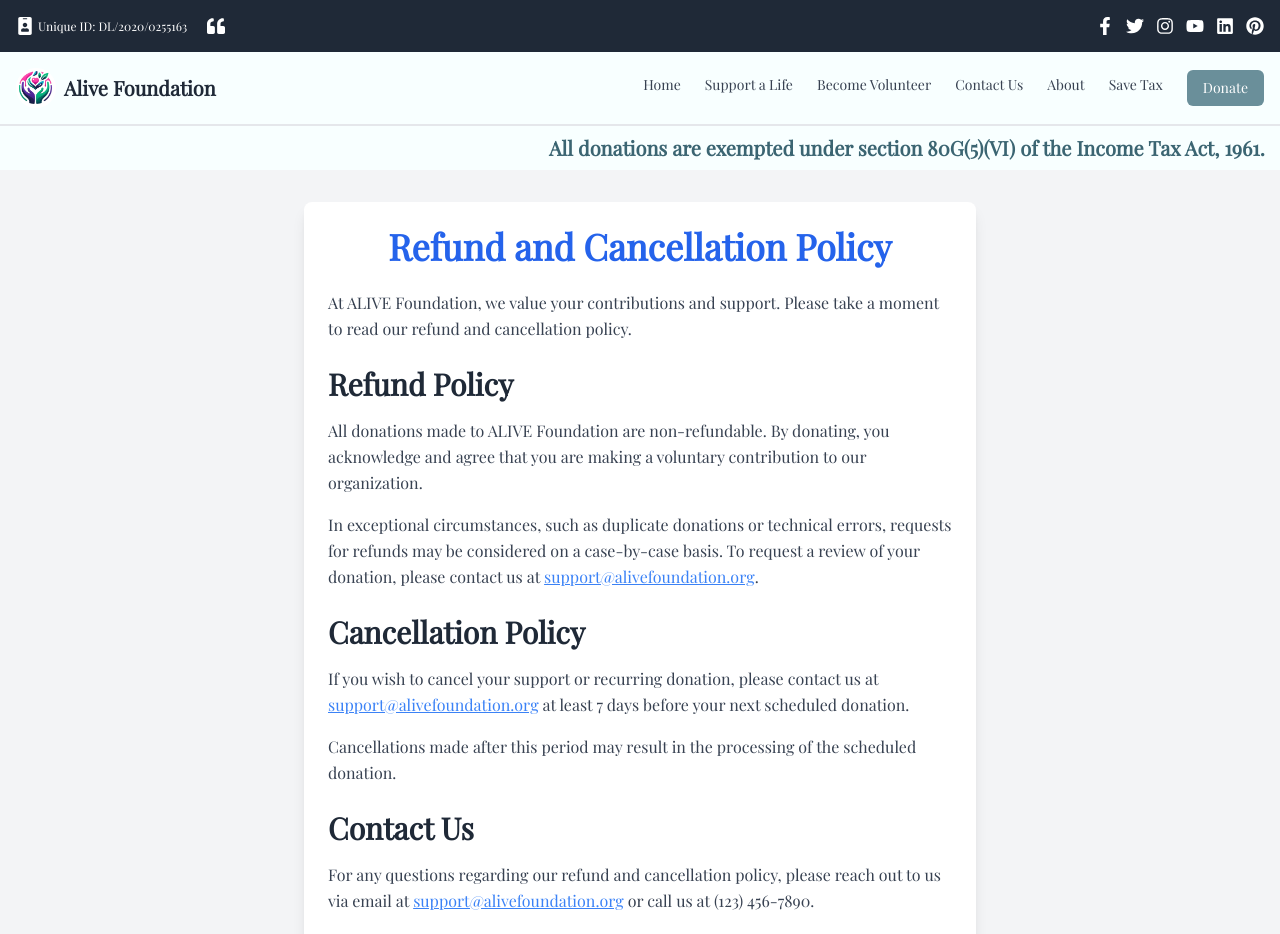
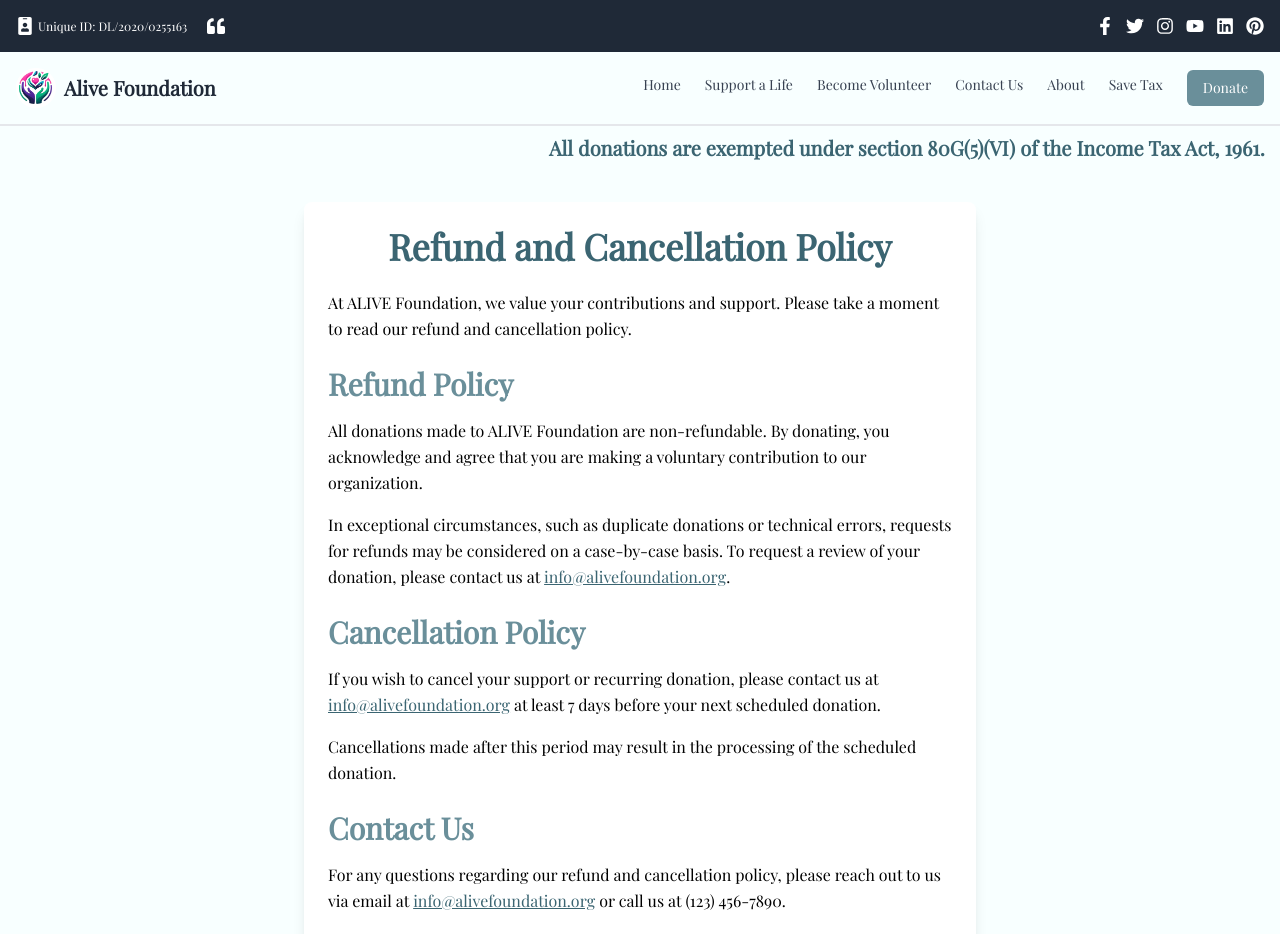
Before and after one commit to prabalgupta2411/alive-foundation, a React (Create React App) app in the folder frontend/: page /refund-cancellation-policy in a window 1280 px wide. Shown: the top 934 px of the page. Built offline with nearby package versions, Linux system fonts and the light colour scheme; a web font is replaced by a local one.

Commit message:
deleted:    frontend/src/pages/InitiativePage.js 	modified:   frontend/src/pages/PrivacyPolicy.js 	modified:   frontend/src/pages/RefundCancellationPolicy.js 	modified:   frontend/src/pages/TermsOfUse.js

```diff
--- a/frontend/src/pages/PrivacyPolicy.js
+++ b/frontend/src/pages/PrivacyPolicy.js
@@ -5,14 +5,14 @@
   return (
     <div className="bg-gray-100 min-h-screen flex flex-col justify-center py-8 px-4">
       <div className="max-w-2xl mx-auto bg-white rounded-lg shadow-lg p-6">
-        <h1 className="text-4xl font-bold text-center text-blue-600 mb-6">Privacy Policy</h1>
+        <h1 className="text-4xl font-bold text-center text-[#3b6572] mb-6">Privacy Policy</h1>
 
-        <p className="mb-6 text-gray-700 leading-relaxed">
+        <p className="mb-6 text-black-700 leading-relaxed">
           ALIVE FOUNDATION is committed to the ethical collection, retention, and use of information on this site www.alivefoundation.in (‘Site’) that you provide to us about yourself (‘Personal Information’).
         </p>
 
-        <h2 className="text-3xl font-semibold text-gray-800 mt-6 mb-4">Your Personal Information</h2>
-        <ul className="list-disc ml-5 mb-6 text-gray-700">
+        <h2 className="text-3xl font-semibold text-[#6a8f9a] mt-6 mb-4">Your Personal Information</h2>
+        <ul className="list-disc ml-5 mb-6 text-black-700">
           <li>Name</li>
           <li>Age</li>
           <li>Occupation</li>
@@ -23,24 +23,24 @@
           <li>Any other data the website may require</li>
         </ul>
 
-        <p className="mb-6 text-gray-700 leading-relaxed">
+        <p className="mb-6 text-black-700 leading-relaxed">
           The following Privacy Policy sets out our understanding with you on the collection, use, and security of your personal information. Please read the complete Privacy Policy.
         </p>
 
-        <p className="mb-6 text-gray-700 leading-relaxed">
+        <p className="mb-6 text-black-700 leading-relaxed">
           Your use of the Website constitutes your consent to and shall be bound by all the terms and conditions contained in this Privacy Policy (as amended from time to time).
         </p>
 
-        <h2 className="text-3xl font-semibold text-gray-800 mt-6 mb-4">Collection of Information</h2>
+        <h2 className="text-3xl font-semibold text-[#6a8f9a] mt-6 mb-4">Collection of Information</h2>
         <p className="mb-6 text-gray-700 leading-relaxed">
           You browse the site anonymously. We do not require you to identify yourself or reveal any personal information when browsing through the Site. However, you may not be able to access certain sections of the Site or interact with us without providing personal information.
         </p>
 
-        <h2 className="text-3xl font-semibold text-gray-800 mt-6 mb-4">Use of Personal Information</h2>
-        <p className="mb-6 text-gray-700 leading-relaxed">
+        <h2 className="text-3xl font-semibold text-black-800 mt-6 mb-4">Use of Personal Information</h2>
+        <p className="mb-6 text-black-700 leading-relaxed">
           ALIVE FOUNDATION will use Personal Information for internal purposes including the following:
         </p>
-        <ul className="list-disc ml-5 mb-6 text-gray-700">
+        <ul className="list-disc ml-5 mb-6 text-black-700">
           <li>Sending you internal emails, features, promotional materials, surveys, and updates.</li>
           <li>Processing your donation.</li>
           <li>Receipt of donations made by you to ALIVE FOUNDATION.</li>
--- a/frontend/src/pages/RefundCancellationPolicy.js
+++ b/frontend/src/pages/RefundCancellationPolicy.js
@@ -3,36 +3,36 @@
 
 const RefundCancellationPolicy = () => {
   return (
-    <div className="bg-gray-100 min-h-screen flex flex-col justify-center py-8 px-4">
+    <div className="bg-[#F8FFFF] min-h-screen flex flex-col justify-center py-8 px-4">
       <div className="max-w-2xl mx-auto bg-white rounded-lg shadow-lg p-6">
-        <h1 className="text-4xl font-bold text-center text-blue-600 mb-6">Refund and Cancellation Policy</h1>
+        <h1 className="text-4xl font-bold text-center text-[#3b6572] mb-6">Refund and Cancellation Policy</h1>
 
-        <p className="mb-6 text-gray-700 leading-relaxed">
+        <p className="mb-6 text-black-700 leading-relaxed">
           At ALIVE Foundation, we value your contributions and support. Please take a moment to read our refund and cancellation policy.
         </p>
 
-        <h2 className="text-3xl font-semibold text-gray-800 mt-6 mb-4">Refund Policy</h2>
-        <p className="mb-4 text-gray-700 leading-relaxed">
+        <h2 className="text-3xl font-semibold text-[#6a8f9a] mt-6 mb-4">Refund Policy</h2>
+        <p className="mb-4 text-black-700 leading-relaxed">
           All donations made to ALIVE Foundation are non-refundable. By donating, you acknowledge and agree that you are making a voluntary contribution to our organization.
         </p>
-        <p className="mb-6 text-gray-700 leading-relaxed">
-          In exceptional circumstances, such as duplicate donations or technical errors, requests for refunds may be considered on a case-by-case basis. To request a review of your donation, please contact us at <a href="mailto:support@alivefoundation.org" className="text-blue-500 underline">support@alivefoundation.org</a>.
+        <p className="mb-6 text-black-700 leading-relaxed">
+          In exceptional circumstances, such as duplicate donations or technical errors, requests for refunds may be considered on a case-by-case basis. To request a review of your donation, please contact us at <a href="mailto:info@alivefoundation.org" className="text-[#3b6572] underline">info@alivefoundation.org</a>.
         </p>
 
-        <h2 className="text-3xl font-semibold text-gray-800 mt-6 mb-4">Cancellation Policy</h2>
-        <p className="mb-4 text-gray-700 leading-relaxed">
-          If you wish to cancel your support or recurring donation, please contact us at <a href="mailto:support@alivefoundation.org" className="text-blue-500 underline">support@alivefoundation.org</a> at least 7 days before your next scheduled donation.
+        <h2 className="text-3xl font-semibold text-[#6a8f9a] mt-6 mb-4">Cancellation Policy</h2>
+        <p className="mb-4 text-black-700 leading-relaxed">
+          If you wish to cancel your support or recurring donation, please contact us at <a href="mailto:info@alivefoundation.org" className="text-[#3b6572] underline">info@alivefoundation.org</a> at least 7 days before your next scheduled donation.
         </p>
-        <p className="mb-6 text-gray-700 leading-relaxed">
+        <p className="mb-6 text-black-700 leading-relaxed">
           Cancellations made after this period may result in the processing of the scheduled donation.
         </p>
 
-        <h2 className="text-3xl font-semibold text-gray-800 mt-6 mb-4">Contact Us</h2>
-        <p className="mb-4 text-gray-700 leading-relaxed">
-          For any questions regarding our refund and cancellation policy, please reach out to us via email at <a href="mailto:support@alivefoundation.org" className="text-blue-500 underline">support@alivefoundation.org</a> or call us at (123) 456-7890.
+        <h2 className="text-3xl font-semibold text-[#6a8f9a] mt-6 mb-4">Contact Us</h2>
+        <p className="mb-4 text-black-700 leading-relaxed">
+          For any questions regarding our refund and cancellation policy, please reach out to us via email at <a href="mailto:info@alivefoundation.org" className="text-[#3b6572] underline">info@alivefoundation.org</a> or call us at (123) 456-7890.
         </p>
 
-        <p className="mb-6 text-gray-700 leading-relaxed">
+        <p className="mb-6 text-black-700 leading-relaxed">
           Thank you for your understanding and support!
         </p>
       </div>
--- a/frontend/src/pages/TermsOfUse.js
+++ b/frontend/src/pages/TermsOfUse.js
@@ -3,19 +3,19 @@
 
 const TermsOfUse = () => {
   return (
-    <div className="bg-gray-100 min-h-screen flex flex-col justify-center py-8 px-4">
+    <div className="bg-[#F8FFFF] min-h-screen flex flex-col justify-center py-8 px-4">
       <div className="max-w-2xl mx-auto bg-white rounded-lg shadow-lg p-6">
-        <h1 className="text-4xl font-bold text-center text-blue-600 mb-6">Terms of Use</h1>
+        <h1 className="text-4xl font-bold text-center text-[#3b6572] mb-6">Terms of Use</h1>
 
         <p className="mb-6 text-gray-700 leading-relaxed">
-          Welcome to <a href="https://www.alivefoundation.in" className="text-blue-500 underline" target="_blank" rel="noopener noreferrer">www.alivefoundation.in</a>. If you continue to browse and use this website, you agree to be bound by and are bound by the following terms and conditions of use, which, along with our Privacy Policy, govern your relationship with ALIVE FOUNDATION concerning this website.
+          Welcome to <a href="https://www.alivefoundation.in" className="text-[#3b6572] underline" target="_blank" rel="noopener noreferrer">www.alivefoundation.in</a>. If you continue to browse and use this website, you agree to be bound by and are bound by the following terms and conditions of use, which, along with our Privacy Policy, govern your relationship with ALIVE FOUNDATION concerning this website.
         </p>
 
-        <h2 className="text-3xl font-semibold text-gray-800 mt-6 mb-4">Terms of Use</h2>
-        <p className="mb-4 text-gray-700 leading-relaxed">
+        <h2 className="text-3xl font-semibold text-[#6a8f9a] mt-6 mb-4">Terms of Use</h2>
+        <p className="mb-4 text-black-700 leading-relaxed">
           Your use of this website is subject to the following terms of use:
         </p>
-        <ul className="list-disc ml-5 mb-6 text-gray-700 leading-relaxed">
+        <ul className="list-disc ml-5 mb-6 text-black-700 leading-relaxed">
           <li>The contents and data of the pages of this website are for your general information and use only. It is subject to change without any prior notice.</li>
           <li>Neither we nor any third party make any warranties or guarantees about the accuracy, timeliness, performance, completeness, or suitability of the information on this website.</li>
           <li>Use of any information or material on this website is entirely at your own risk, for which we will not be liable.</li>
```
Also changed, not shown: frontend/src/pages/InitiativePage.js (deleted).
